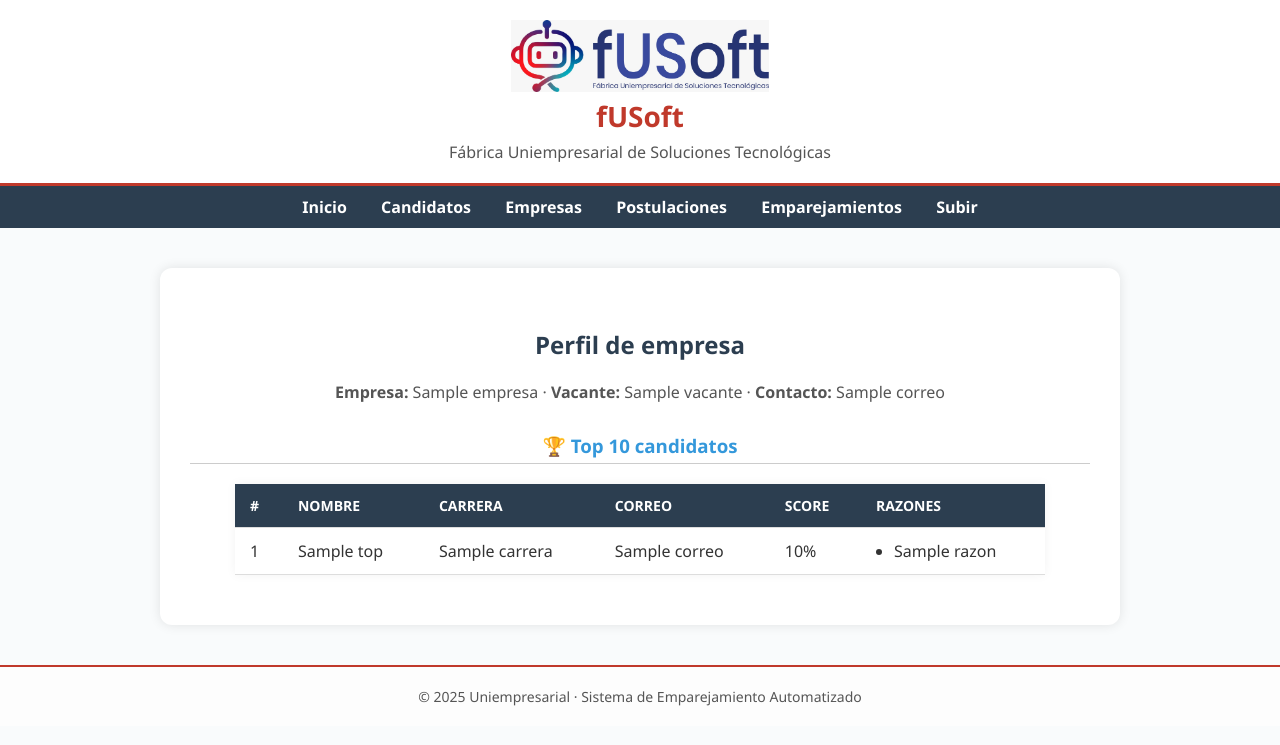
After one commit to AndresCeron07/Gestor_Documentos, a Flask app: template templates/perfil_empresa.html in a window 1280 px wide. The commit adds this page. Shown: the top 745 px of the page. Run offline with Flask 3, Linux system fonts and the light colour scheme; the template is opened without the code that fills it: most values are stand-ins (such as "Sample title", 1, 10 or a date in 2020).

Commit message:
Add company profile page and top candidate calculation
Co-authored-by: andresceron99 <andresceron99@gmail.com>

```diff
--- a/app.py
+++ b/app.py
@@ -161,6 +161,24 @@ def perfil(file_id):
         nombre=archivo.filename
     )
 
+# 🧾 Perfil de empresa con top 10 candidatos
+@app.route("/empresa/<file_id>")
+def perfil_empresa(file_id):
+    from consultas.emparejar import calcular_top_candidatos_para_empresa
+    db = get_db("solicitud_empresa")
+    fs = gridfs.GridFS(db)
+    archivo = fs.find_one({"_id": ObjectId(file_id)})
+    if not archivo:
+        return "Empresa no encontrada", 404
+    datos = archivo.metadata.get("extraido", {})
+    resultado = calcular_top_candidatos_para_empresa(archivo, limite=10)
+    return render_template("perfil_empresa.html",
+        empresa=resultado.get("empresa"),
+        vacante=resultado.get("vacante"),
+        correo=resultado.get("correo"),
+        top=resultado.get("top", [])
+    )
+
 # 🚀 Ejecutar servidor
 if __name__ == "__main__":
     app.run(debug=True, use_reloader=False)
--- a/templates/empresas.html
+++ b/templates/empresas.html
@@ -15,7 +15,7 @@
         <tbody>
             {% for e in empresas %}
             <tr>
-                <td>{{ e.empresa }}</td>
+                <td><a href="{{ url_for('perfil_empresa', file_id=e._id) }}">{{ e.empresa }}</a></td>
                 <td>{{ e.vacante }}</td>
                 <td>{{ e.correo }}</td>
             </tr>
--- /dev/null
+++ b/templates/perfil_empresa.html
@@ -0,0 +1,48 @@
+{% extends 'base.html' %}
+{% block title %}Perfil Empresa · {{ empresa }}{% endblock %}
+{% block content %}
+    <div class="perfil-container" style="max-width:900px; margin:40px auto; padding:30px; background:#fff; border-radius:12px; box-shadow:0 0 12px rgba(0,0,0,0.1);">
+        <div class="perfil-header" style="text-align:center; margin-bottom:30px;">
+            <h2>Perfil de empresa</h2>
+            <div style="margin-top:8px; color:#555;">
+                <strong>Empresa:</strong> {{ empresa }} · <strong>Vacante:</strong> {{ vacante }} · <strong>Contacto:</strong> {{ correo }}
+            </div>
+        </div>
+
+        <h3 style="color:#3498db; border-bottom:1px solid #ccc; padding-bottom:5px;">🏆 Top 10 candidatos</h3>
+        {% if top %}
+        <table>
+            <thead>
+                <tr>
+                    <th>#</th>
+                    <th>Nombre</th>
+                    <th>Carrera</th>
+                    <th>Correo</th>
+                    <th>Score</th>
+                    <th>Razones</th>
+                </tr>
+            </thead>
+            <tbody>
+                {% for c in top %}
+                <tr>
+                    <td>{{ loop.index }}</td>
+                    <td>{{ c.nombre }}</td>
+                    <td>{{ c.carrera }}</td>
+                    <td>{{ c.correo }}</td>
+                    <td>{{ c.score }}%</td>
+                    <td>
+                        <ul style="margin:0; padding-left:18px;">
+                        {% for r in c.razones %}
+                            <li>{{ r }}</li>
+                        {% endfor %}
+                        </ul>
+                    </td>
+                </tr>
+                {% endfor %}
+            </tbody>
+        </table>
+        {% else %}
+            <p class="empty">No hay candidatos compatibles.</p>
+        {% endif %}
+    </div>
+{% endblock %}
```
Also changed, not shown: consultas/emparejar.py (+29 -0 lines).
